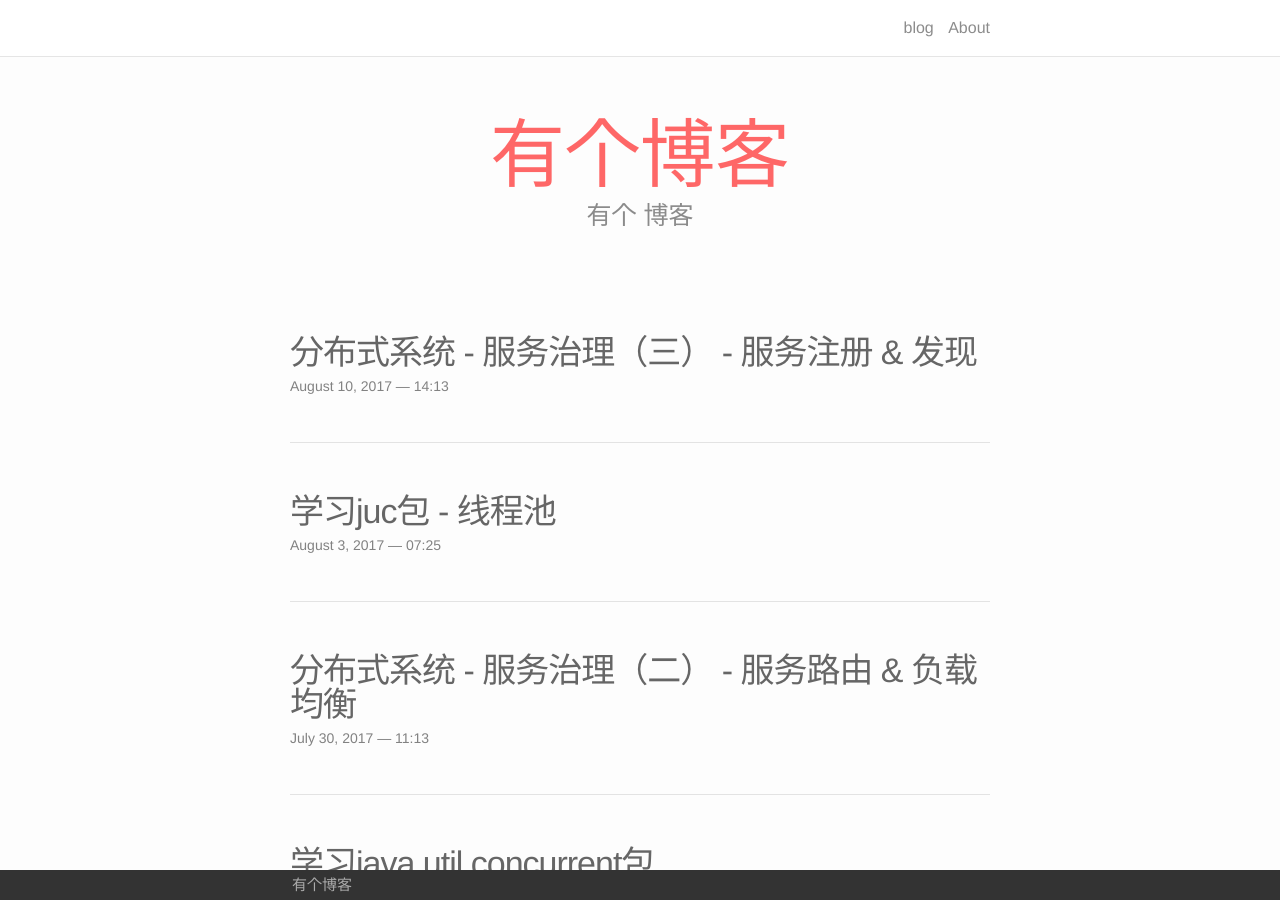
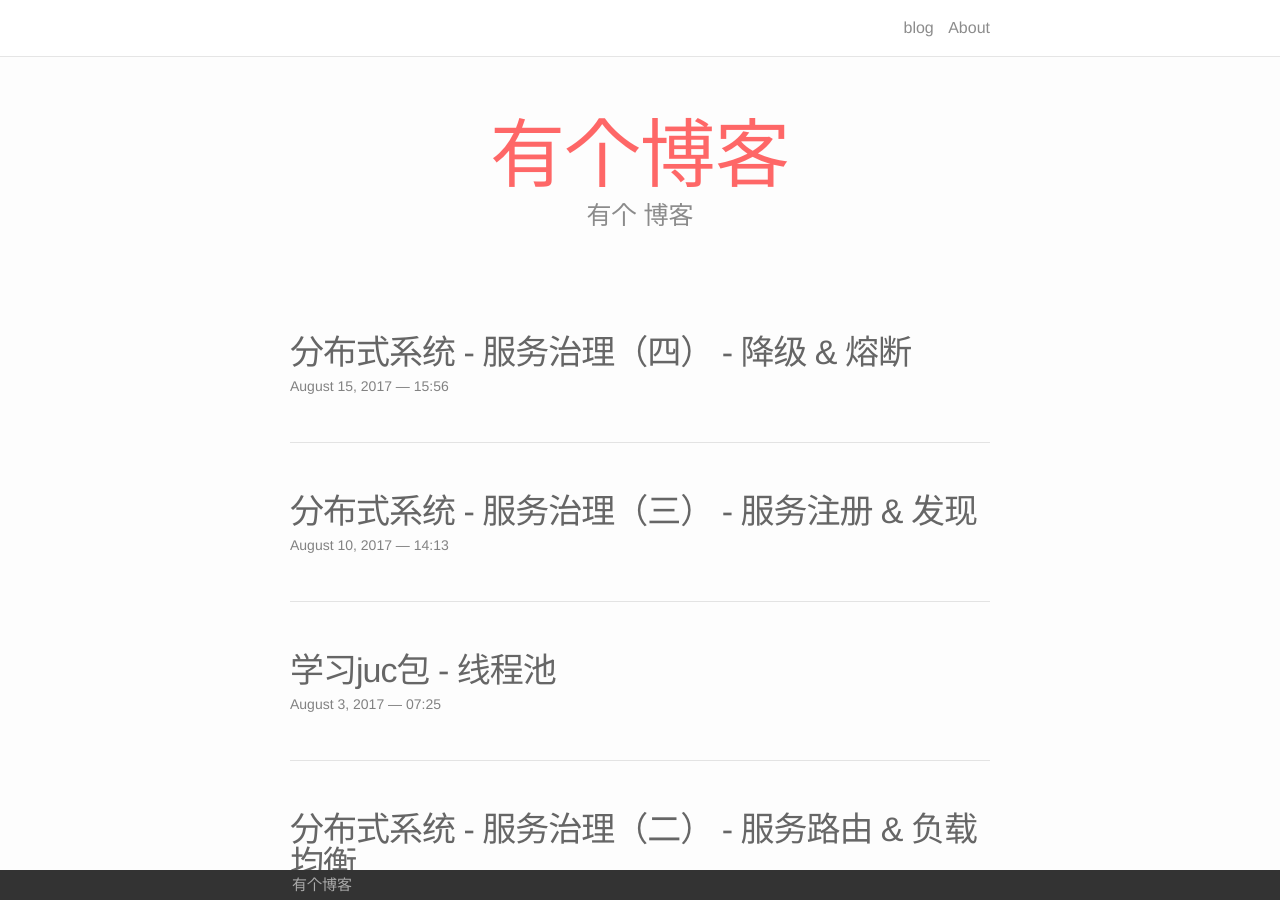
Before and after one commit to afghl/afghl.github.io, a Jekyll site: the page built from index.html, in a window 1280 px wide and 900 px high. Built offline with Jekyll 4.4.1, drawn with Linux system fonts in a browser that asks for light colours.

Commit message:
add post

```diff
--- a/_posts/2017-06-08-linux-02-status.markdown
+++ b/_posts/2017-06-08-linux-02-status.markdown
@@ -146,6 +146,10 @@ xvda              0.57         0.11         5.68    1082365   57503280
 
 iostat还有一个-x选项，能显示磁盘性能相关的更详尽的信息，但一般情况下应该用不到，先不列出了。
 
+#### pidstat
+
+
+
 #### 其他
 
 包括：ss, sar, mpstat。 linux下相关的命令太多，不需要一一记住，掌握几个就可以了。
--- a/_posts/2017-07-26-distributed-system-00-index.markdown
+++ b/_posts/2017-07-26-distributed-system-00-index.markdown
@@ -63,6 +63,11 @@ date:   2017-07-26 22:46:00 +0800
 
 #### 隔离
 
+### 服务化的更多关键词
+
+- cascading failure
+-
+
 ### 参考
 
 - 《分布式服务框架原理与实践》
--- /dev/null
+++ b/_posts/2017-08-10-distributed-system-04-downgrade.markdown
@@ -0,0 +1,5 @@
+---
+layout: post
+title:  "分布式系统 - 服务治理（四） - 降级 & 熔断"
+date:   2017-08-15 23:56:00 +0800
+---
```
